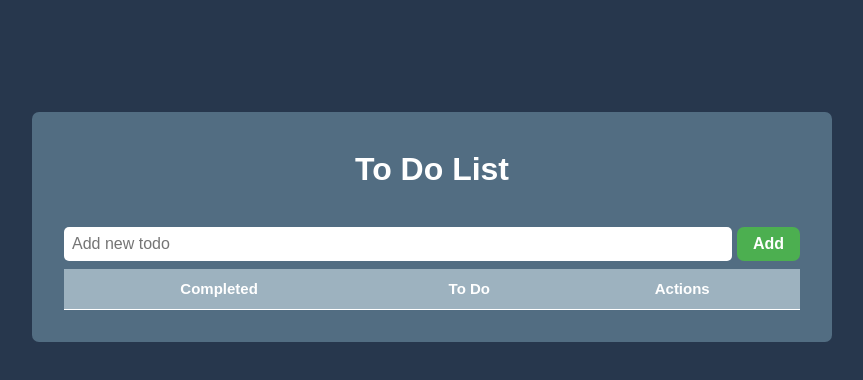
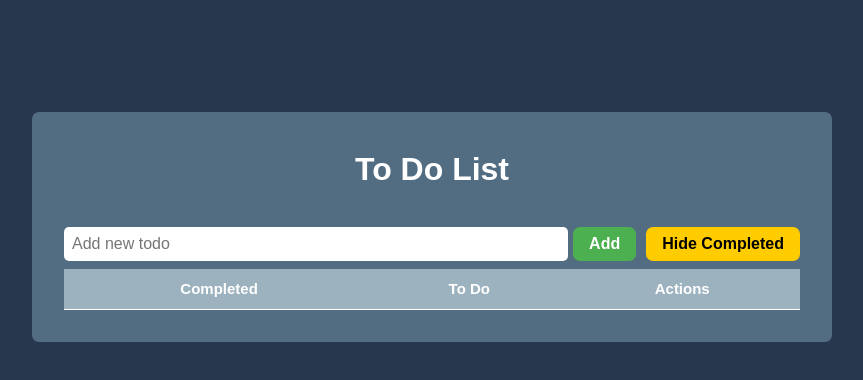
Before and after one commit to rakannaufal/30-pbk-uts-223510222, a Vue app: page / in a window 1280 px wide. Shown: the top 380 px of the page, without its empty margins (208-1071 px from the left). Built offline with nearby package versions, Linux system fonts and the light colour scheme.

Commit message:
second commit

```diff
--- a/src/components/TodoList.vue
+++ b/src/components/TodoList.vue
@@ -9,6 +9,9 @@
         placeholder="Add new todo"
       />
       <button @click="addTodo" class="submit-btn">Add</button>
+      <button @click="toggleCompletedFilter" class="filter-btn">
+        {{ showCompleted ? "Hide Completed" : "Show Completed" }}
+      </button>
     </div>
     <table class="todo-table">
       <thead>
@@ -19,7 +22,11 @@
         </tr>
       </thead>
       <tbody>
-        <tr v-for="(todo, index) in todos" :key="index" class="todo-item">
+        <tr
+          v-for="(todo, index) in filteredTodos"
+          :key="index"
+          class="todo-item"
+        >
           <td>
             <input
               class="todo-checkbox"
@@ -65,6 +72,7 @@ export default {
       newTodo: "",
       todos: [],
       todoEditText: "",
+      showCompleted: true,
     };
   },
   methods: {
@@ -91,12 +99,39 @@ export default {
         this.todos[index].editing = false;
         this.todoEditText = "";
       } else {
-        this.todos.splice(index, 1);
+        this.removeTodo(index);
+      }
+    },
+    saveTodo(index) {
+      if (this.todos[index].editing && this.todoEditText.trim() !== "") {
+        this.todos[index].text = this.todoEditText;
+        this.todos[index].editing = false;
+        this.todoEditText = "";
+      } else if (!this.todos[index].editing && this.newTodo.trim() !== "") {
+        this.todos.push({
+          text: this.newTodo,
+          completed: false,
+          editing: false,
+        });
+        this.newTodo = "";
+      }
+    },
+    toggleCompletedFilter() {
+      this.showCompleted = !this.showCompleted;
+    },
+  },
+  computed: {
+    filteredTodos() {
+      if (this.showCompleted) {
+        return this.todos;
+      } else {
+        return this.todos.filter((todo) => !todo.completed);
       }
     },
   },
 };
 </script>
+
 <style scoped>
 .todo-list {
   margin: 7rem auto;
@@ -232,4 +267,15 @@ input.edit-input {
   font-size: 1rem;
   font-weight: 500;
 }
+.filter-btn {
+  background-color: #ffcc00;
+  padding: 0.5rem 1rem;
+  color: #000;
+  border: none;
+  cursor: pointer;
+  border-radius: 7px;
+  font-size: 1rem;
+  font-weight: 800;
+  margin-left: 10px;
+}
 </style>
```
